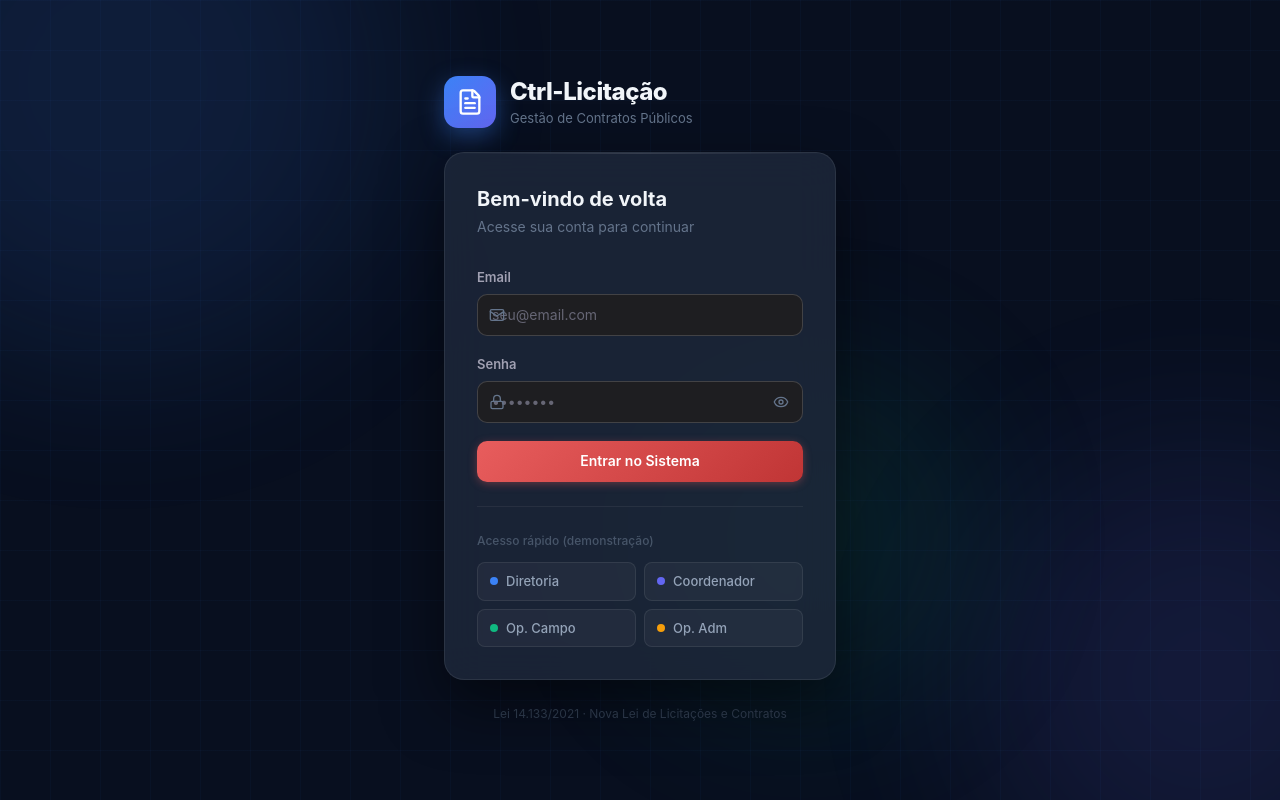
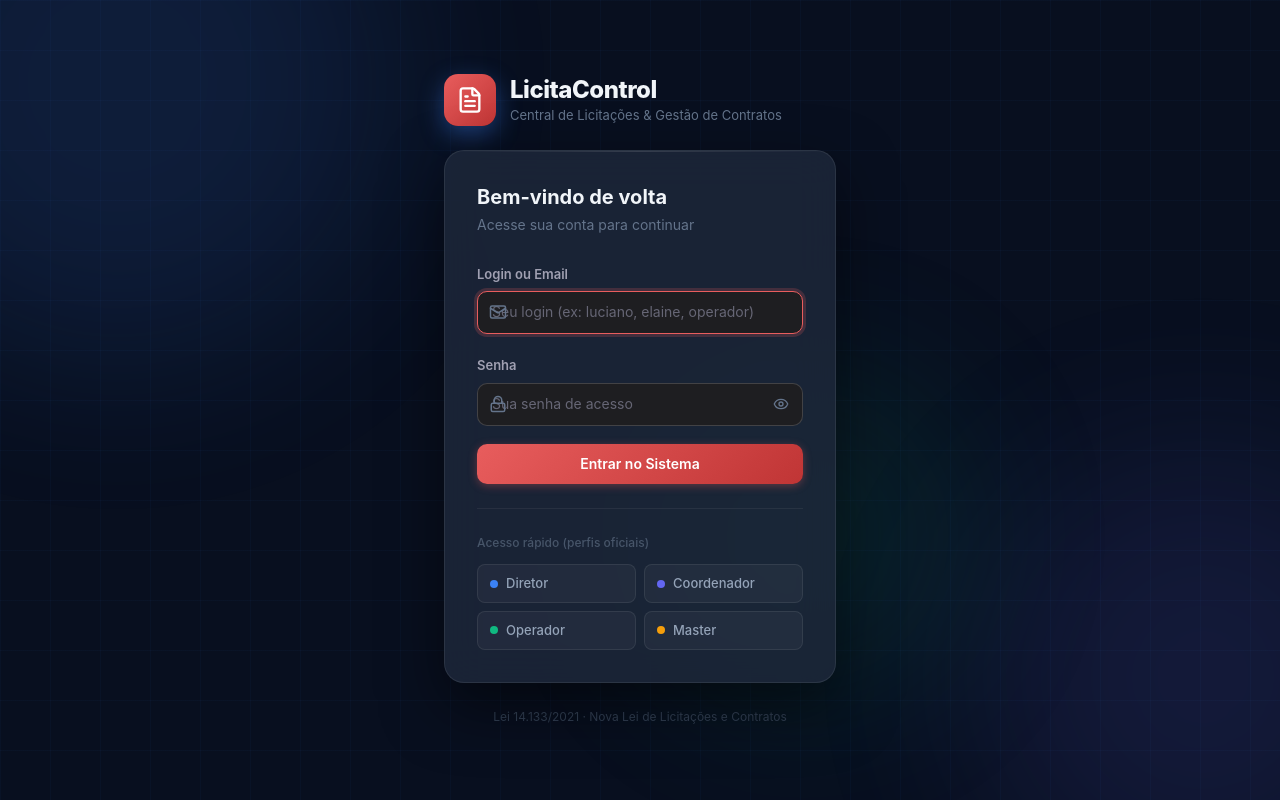
Before and after one commit to Poneyzada/Ctrl-licitacoes-app, a Next.js app: page /login in a window 1280 px wide. Built offline with nearby package versions, Linux system fonts and the light colour scheme; no server answers.

Commit message:
fix(redirects): resolve too many redirects loop on Vercel and align branding to LicitaControl

```diff
--- a/src/app/login/page.tsx
+++ b/src/app/login/page.tsx
@@ -64,12 +64,12 @@ export default function LoginPage() {
       <div className="login-container">
         {/* Logo e título */}
         <div className="login-brand">
-          <div className="login-logo">
+          <div className="login-logo" style={{ background: 'var(--gradient-primary)' }}>
             <FileText size={28} color="#fff" />
           </div>
           <div>
-            <h1 className="login-title">Ctrl-Licitação</h1>
-            <p className="login-subtitle">Gestão de Contratos Públicos</p>
+            <h1 className="login-title">LicitaControl</h1>
+            <p className="login-subtitle">Central de Licitações & Gestão de Contratos</p>
           </div>
         </div>
 
@@ -89,31 +89,40 @@ export default function LoginPage() {
 
           <form onSubmit={handleSubmit} className="login-form">
             <div className="form-group">
-              <label className="form-label" htmlFor="email">Email</label>
+              <label htmlFor="email" className="form-label">
+                Login ou Email
+              </label>
               <div className="input-icon-wrapper">
-                <Mail size={16} className="input-icon" />
+                <Mail size={18} className="input-icon" />
                 <input
                   id="email"
-                  type="email"
-                  className="form-input with-icon"
-                  placeholder="seu@email.com"
+                  name="email"
+                  type="text"
+                  className="form-control input-with-icon"
+                  placeholder="Seu login (ex: luciano, elaine, operador)"
                   value={email}
                   onChange={(e) => setEmail(e.target.value)}
                   required
-                  autoComplete="email"
+                  autoComplete="username"
+                  autoFocus
                 />
               </div>
             </div>
 
             <div className="form-group">
-              <label className="form-label" htmlFor="password">Senha</label>
+              <div className="form-label-row">
+                <label htmlFor="password" className="form-label">
+                  Senha
+                </label>
+              </div>
               <div className="input-icon-wrapper">
-                <Lock size={16} className="input-icon" />
+                <Lock size={18} className="input-icon" />
                 <input
                   id="password"
+                  name="password"
                   type={showPassword ? 'text' : 'password'}
-                  className="form-input with-icon with-icon-right"
-                  placeholder="••••••••"
+                  className="form-control input-with-icon input-with-icon-right"
+                  placeholder="Sua senha de acesso"
                   value={password}
                   onChange={(e) => setPassword(e.target.value)}
                   required
@@ -149,24 +158,24 @@ export default function LoginPage() {
           {/* Acesso rápido de demonstração */}
           <div className="login-demo">
             <div className="login-demo-label">
-              <span>Acesso rápido (demonstração)</span>
+              <span>Acesso rápido (perfis oficiais)</span>
             </div>
             <div className="login-demo-grid">
-              <button className="demo-btn demo-diretoria" onClick={() => fillDemo('diretoria')}>
+              <button className="demo-btn demo-diretoria" onClick={() => fillDemo('diretor')}>
                 <span className="demo-dot" />
-                Diretoria
+                Diretor
               </button>
               <button className="demo-btn demo-coordenador" onClick={() => fillDemo('coordenador')}>
                 <span className="demo-dot" />
                 Coordenador
               </button>
-              <button className="demo-btn demo-campo" onClick={() => fillDemo('campo')}>
+              <button className="demo-btn demo-campo" onClick={() => fillDemo('operador')}>
                 <span className="demo-dot" />
-                Op. Campo
+                Operador
               </button>
-              <button className="demo-btn demo-adm" onClick={() => fillDemo('adm')}>
+              <button className="demo-btn demo-adm" onClick={() => fillDemo('manutencao')}>
                 <span className="demo-dot" />
-                Op. Adm
+                Master
               </button>
             </div>
           </div>
--- a/src/lib/auth.edge.ts
+++ b/src/lib/auth.edge.ts
@@ -30,5 +30,5 @@ export const { auth } = NextAuth({
     },
   },
   pages: { signIn: '/login' },
-  secret: process.env.NEXTAUTH_SECRET || 'ctrl-licitacao-secret-dev',
+  secret: process.env.AUTH_SECRET || process.env.NEXTAUTH_SECRET || 'ctrl-licitacao-secret-prod-2026',
 })
--- a/src/proxy.ts
+++ b/src/proxy.ts
@@ -1,57 +1,23 @@
-import { auth } from '@/lib/auth.edge'
 import { NextResponse } from 'next/server'
 import type { NextRequest } from 'next/server'
-import { ROUTE_PERMISSIONS, CONTRACT_ROUTE_PERMISSIONS, type UserRole } from '@/lib/rbac'
 
-export default auth((req: NextRequest & { auth: any }) => {
-  const { nextUrl } = req
-  const session = req.auth
-  const pathname = nextUrl.pathname
+export default function proxy(req: NextRequest) {
+  const { pathname } = req.nextUrl
 
-  // Permite acesso às rotas públicas
+  // Permite passar arquivos estáticos, manifest, service worker e favicon
   if (
-    pathname === '/login' ||
-    pathname.startsWith('/api/auth/') ||
-    pathname.startsWith('/_next/') ||
-    pathname.startsWith('/favicon')
+    pathname.startsWith('/_next') ||
+    pathname.startsWith('/api') ||
+    pathname === '/favicon.ico' ||
+    pathname === '/manifest.json' ||
+    pathname === '/sw.js'
   ) {
-    if (session && pathname === '/login') {
-      return NextResponse.redirect(new URL('/dashboard', req.url))
-    }
     return NextResponse.next()
   }
 
-  // Redireciona para login se não autenticado
-  if (!session) {
-    return NextResponse.redirect(new URL('/login', req.url))
-  }
-
-  const role = session.user?.role as UserRole
-
-  // Verifica permissões de rotas de contrato (/dashboard/contratos/[id]/diario, /medicoes, etc.)
-  const contractRouteMatch = pathname.match(/\/dashboard\/contratos\/[^/]+(\/.+)/)
-  if (contractRouteMatch) {
-    const subRoute = contractRouteMatch[1]
-    const permission = CONTRACT_ROUTE_PERMISSIONS[subRoute]
-    if (permission && !permission.allowedRoles.includes(role)) {
-      return NextResponse.redirect(new URL('/dashboard?error=sem-permissao', req.url))
-    }
-  }
-
-  // Verifica permissões das rotas principais
-  const routeEntries = Object.entries(ROUTE_PERMISSIONS)
-  for (const [route, permission] of routeEntries) {
-    if (pathname === route || (pathname.startsWith(route + '/') && route !== '/dashboard')) {
-      if (!permission.allowedRoles.includes(role)) {
-        return NextResponse.redirect(new URL('/dashboard?error=sem-permissao', req.url))
-      }
-      break
-    }
-  }
-
   return NextResponse.next()
-})
+}
 
 export const config = {
-  matcher: ['/((?!_next/static|_next/image|favicon.ico).*)'],
+  matcher: ['/((?!_next/static|_next/image|favicon.ico|manifest.json|sw.js).*)'],
 }
```
